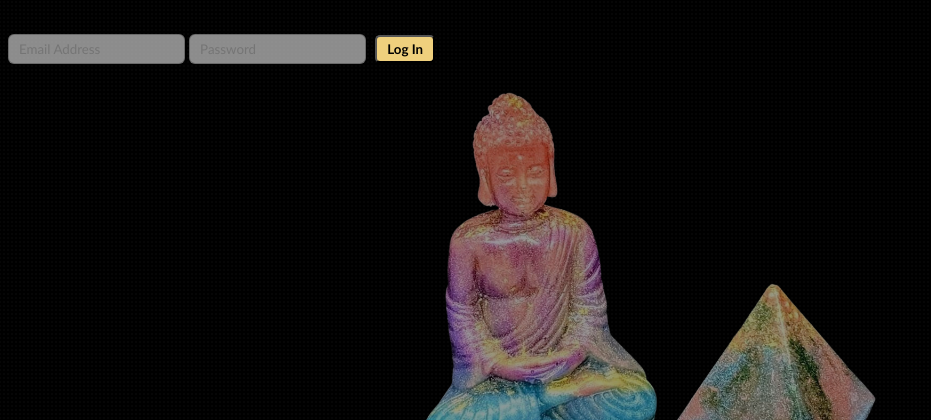
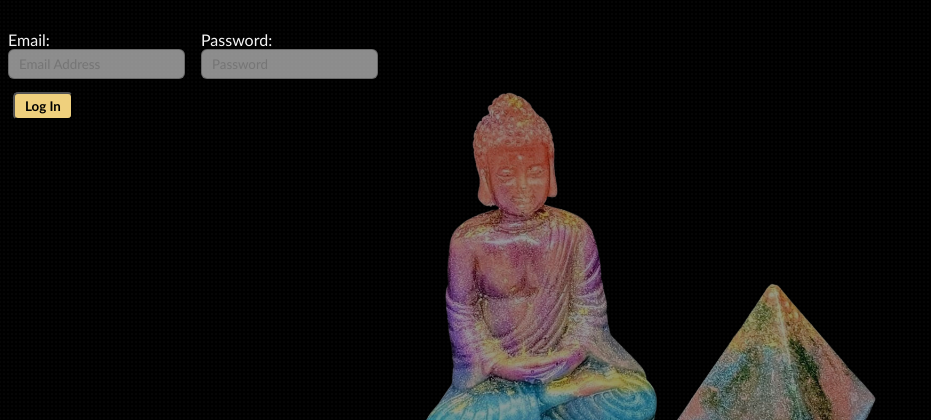
Before and after one commit to jrsossaman/gj-clearings-and-blessings, a Django app: page / in a window 1280 px wide. Shown: the part 106-526 px from the top of the page, without its empty margins (0-931 px from the left). Run offline with Django 5.2, Linux system fonts and the light colour scheme.

Commit message:
fixed validation errors on login page

```diff
--- a/app/templates/login.html
+++ b/app/templates/login.html
@@ -13,18 +13,36 @@
         <h1>Rev. Grace Evangeline, Clearings and Blessings</h1>
     </header>
 
-    <main>
-        <form method="post" class="login-form">
-            {% csrf_token %}
+    <form method="post" class="login-form" novalidate>
+        {% csrf_token %}
 
-            {{ form.email }}
-            {{ form.password }}
+        <div style="display: flex; gap: 1em; align-items: flex-start;">
+            <div>
+                {{ form.email.label_tag }}<br>
+                {{ form.email }}
+                {% for error in form.email.errors %}
+                    <span class="p-error" style="color:red;">{{ error }}</span>
+                {% endfor %}
+            </div>
 
-            <button type="submit" class='button-link'>
-                Log In
-            </button>
-        </form>
-    </main>
+            <div>
+                {{ form.password.label_tag }}<br>
+                {{ form.password }}
+                {% for error in form.password.errors %}
+                    <span class="p-error" style="color:red;">{{ error }}</span>
+                {% endfor %}
+            </div>
+        </div>
+
+        <button type="submit" class="button-link" style="margin-top: 1em;">Log In</button>
+    </form>
+
+    {% if form.non_field_errors %}
+        {% for error in form.non_field_errors %}
+            <p class="p-error" style="color:red;">{{ error }}</p>
+        {% endfor %}
+    {% endif %}
+
 
 </body>
 </html>
--- a/app/views.py
+++ b/app/views.py
@@ -30,9 +30,10 @@ def handle_login(request):
                     return redirect('user_overview') #("profile")
             else:
                 form.add_error(None, "Invalid email or password.")
-
     else:
         form = LoginForm()
+
+    print("FORM ERRORS:", form.errors)
     return render(request, "login.html", {"form": form})
 
 
```
Also changed, not shown: db.sqlite3.
